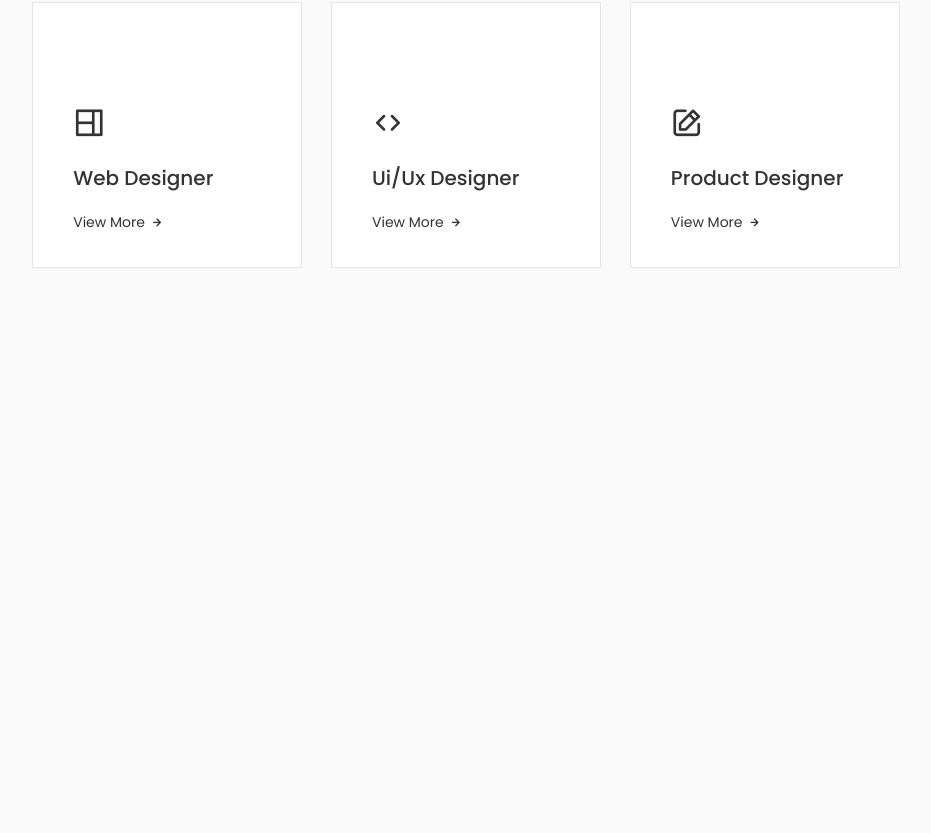
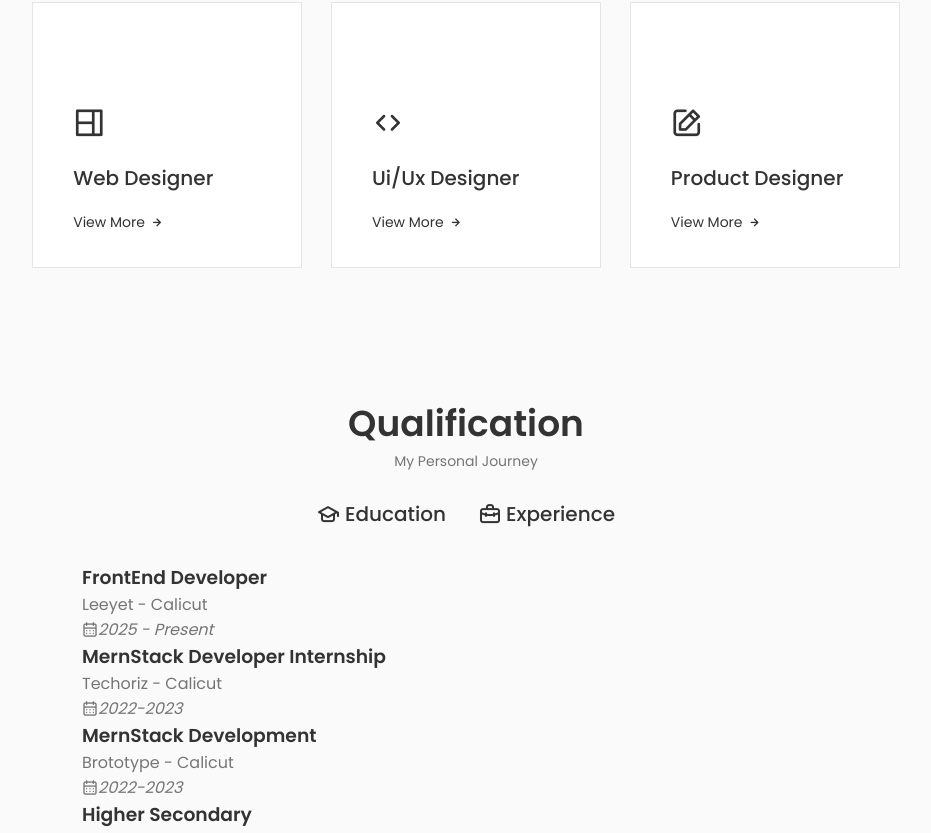
Before and after one commit to FidhaLatheef/Fidha-Portfolio, a React (Create React App) app: page / in a window 1280 px wide. Shown: the part 1952-2785 px from the top of the page, without its empty margins (174-1105 px from the left). Before the commit the page ends 2252 px from the top, so only its background shows below. Built offline with nearby package versions, Linux system fonts and the light colour scheme.

Commit message:
qualification section started

```diff
--- a/src/App.js
+++ b/src/App.js
@@ -7,6 +7,7 @@ import Home from './components/Home/Home';
 import About from './components/About/About';
 import Skills from './components/Skills/Skills';
 import Services from './components/Services/Services';
+import Qualification from './components/Qualification/Qualification';
 
 const App = () => {
 
@@ -24,6 +25,7 @@ const App = () => {
         <About />
         <Skills />
         <Services />
+        <Qualification />
       </main>
     </>
   )
--- /dev/null
+++ b/src/components/Qualification/Qualification.jsx
@@ -0,0 +1,200 @@
+import React from 'react'
+import "./qualification.css"
+
+function Qualification() {
+  return (
+    <section className="qualification section">
+      <h2 className="section__title">Qualification</h2>
+      <span className="section__subtitle">My Personal Journey</span>
+
+      <div className="qualification__container container">
+      <div className="qualification__tabs">
+  <div className="qualification__button qualification__active button--flex">
+    <i className="uil uil-graduation-cap qualification__icon"></i>
+    <span className="qualification__text">Education</span>
+  </div>
+  <div className="qualification__button button--flex">
+    <i className="uil uil-briefcase-alt qualification__icon"></i>
+    <span className="qualification__text">Experience</span>
+  </div>
+</div>
+
+        <div className="qualification__sections">
+          <div className="qualification__content
+          qualification__content--active">
+            <div className="qualification__data">
+
+              <div>
+                <h3 className="qualification__title">
+                  FrontEnd Developer
+                </h3>
+                <span className="qualification__subtitle">
+                  Leeyet - Calicut
+                </span>
+                <div className="qualification__calendar">
+                  <i className="uil uil-calendar-alt">
+                    2025 - Present
+                  </i>
+                </div>
+              </div>
+
+              <div>
+                <span className="qualification__rounder"></span>
+                <span className="qualification__line"></span>
+              </div>
+
+            </div>
+
+            <div className="qualification__data">
+              <div></div>
+
+              <div>
+                <span className="qualification__rounder"></span>
+                <span className="qualification__line"></span>
+              </div>
+              <div>
+                <h3 className="qualification__title">
+                  MernStack Developer Internship
+                </h3>
+                <span className="qualification__subtitle">
+                  Techoriz - Calicut
+                </span>
+                <div className="qualification__calendar">
+                  <i className="uil uil-calendar-alt">
+                    2022-2023
+                  </i>
+                </div>
+              </div>
+
+
+
+            </div>
+
+            <div className="qualification__data">
+
+              <div>
+                <h3 className="qualification__title">
+                  MernStack Development
+                </h3>
+                <span className="qualification__subtitle">
+                  Brototype - Calicut
+                </span>
+                <div className="qualification__calendar">
+                  <i className="uil uil-calendar-alt">
+                    2022-2023
+                  </i>
+                </div>
+              </div>
+
+              <div>
+                <span className="qualification__rounder"></span>
+                <span className="qualification__line"></span>
+              </div>
+
+            </div>
+
+            <div className="qualification__data">
+              <div></div>
+
+              <div>
+                <span className="qualification__rounder"></span>
+                <span className="qualification__line"></span>
+              </div>
+              <div>
+                <h3 className="qualification__title">
+                  Higher Secondary
+                </h3>
+                <span className="qualification__subtitle">
+                  PTM HSS - Thrikkattiri
+                </span>
+                <div className="qualification__calendar">
+                  <i className="uil uil-calendar-alt">
+                    2020-2022
+                  </i>
+                </div>
+              </div>
+
+            </div>
+          </div>
+
+          <div className="qualification__content">
+            <div className="qualification__data">
+
+              <div>
+                <h3 className="qualification__title">
+                  FrontEnd Developer
+                </h3>
+                <span className="qualification__subtitle">
+                  Leeyet - Calicut
+                </span>
+                <div className="qualification__calendar">
+                  <i className="uil uil-calendar-alt">
+                    2025 - Present
+                  </i>
+                </div>
+              </div>
+
+              <div>
+                <span className="qualification__rounder"></span>
+                <span className="qualification__line"></span>
+              </div>
+
+            </div>
+
+            <div className="qualification__data">
+              <div></div>
+
+              <div>
+                <span className="qualification__rounder"></span>
+                <span className="qualification__line"></span>
+              </div>
+              <div>
+                <h3 className="qualification__title">
+                  MernStack Developer Internship
+                </h3>
+                <span className="qualification__subtitle">
+                  Techoriz - Calicut
+                </span>
+                <div className="qualification__calendar">
+                  <i className="uil uil-calendar-alt">
+                    2022-2023
+                  </i>
+                </div>
+              </div>
+
+
+
+            </div>
+
+            <div className="qualification__data">
+
+              <div>
+                <h3 className="qualification__title">
+                  MernStack Development
+                </h3>
+                <span className="qualification__subtitle">
+                  Brototype - Calicut
+                </span>
+                <div className="qualification__calendar">
+                  <i className="uil uil-calendar-alt">
+                    2022-2023
+                  </i>
+                </div>
+              </div>
+
+              <div>
+                <span className="qualification__rounder"></span>
+                <span className="qualification__line"></span>
+              </div>
+
+            </div>
+
+
+          </div>
+        </div>
+      </div>
+    </section>
+  )
+}
+
+export default Qualification
--- /dev/null
+++ b/src/components/Qualification/qualification.css
@@ -0,0 +1,23 @@
+.qualification__container {
+    max-width: 768px;
+}
+.qualification__tabs {
+    display: flex;
+    justify-content: center;
+    margin-bottom: var(--mb-2);
+}
+.qualification__button {
+    font-size: var(--h3-font-size);
+    font-weight: var(--font-medium);
+    color: var(--title-color);
+    margin: 0 var(--mb-1);
+    cursor: pointer;
+}
+.qualification__button:hover {
+    color: var(--title-color-dark);
+}
+.qualification__icon {
+    font-size: 1.5rem;
+    font-style: normal;
+    margin-right: var(--mb-0-25);
+}
```
